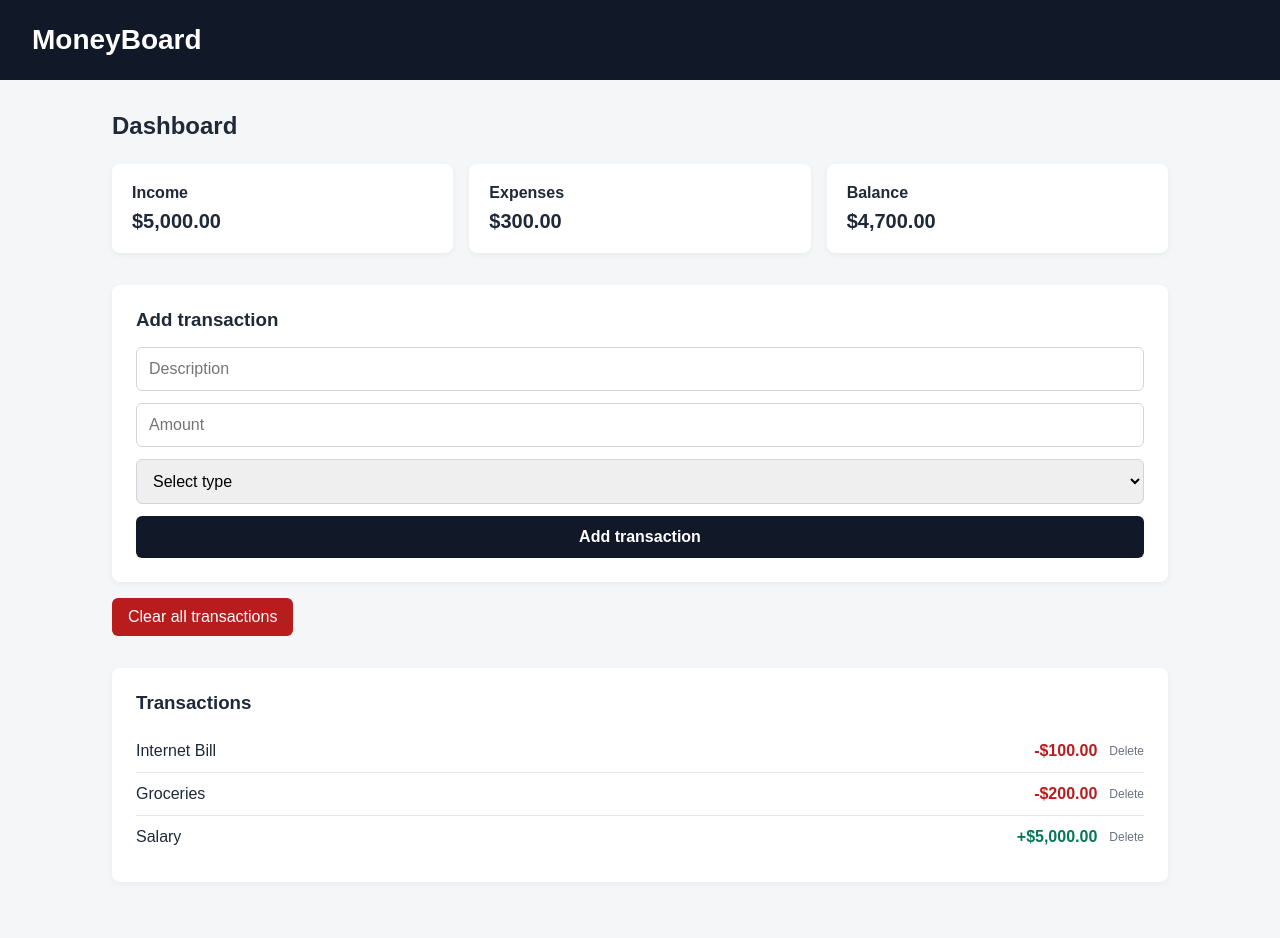
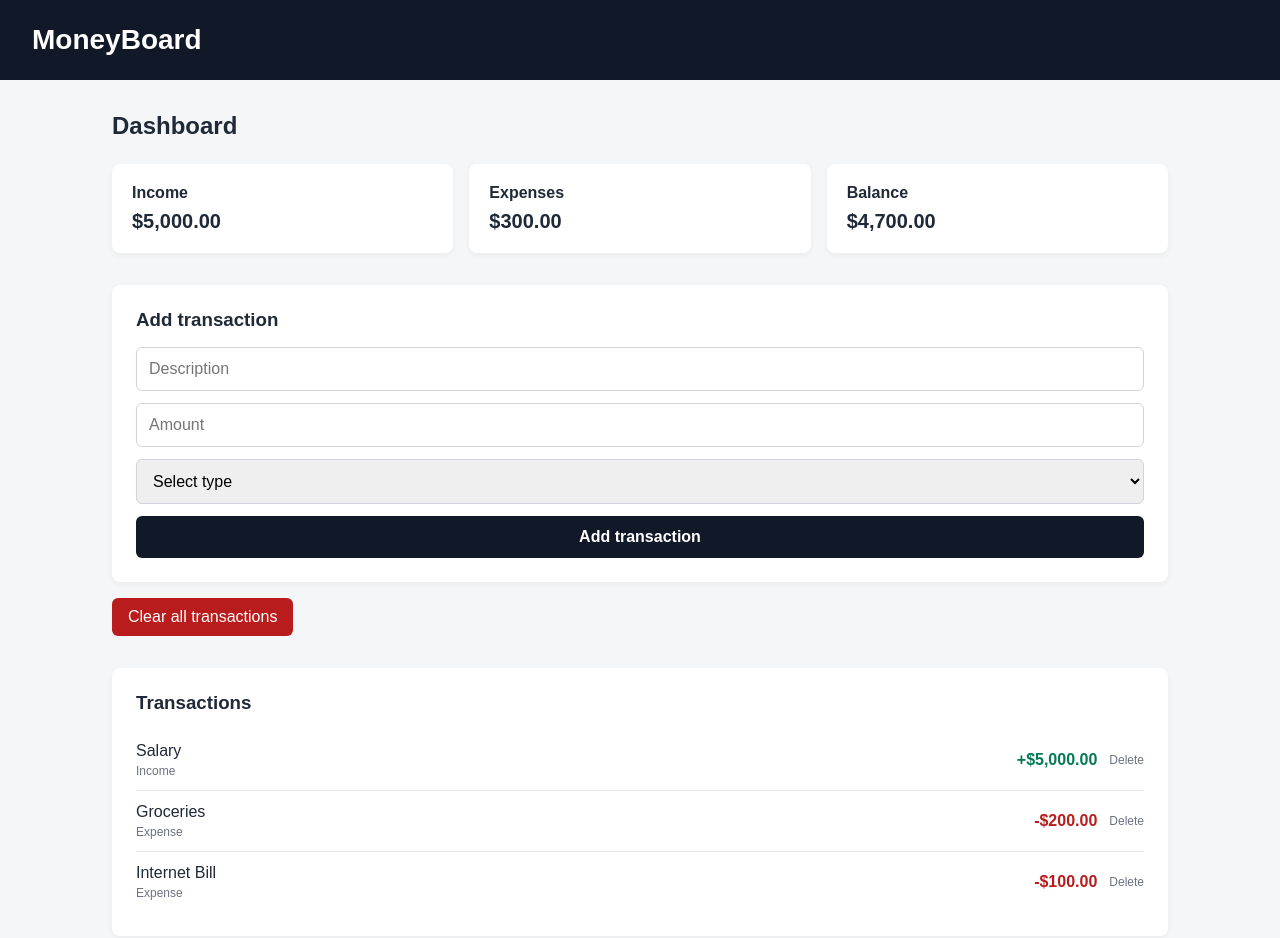
Before and after one commit to CaceresEly/MoneyBoard, a React (Vite) app: page / in a window 1280 px wide. Shown: the top 938 px of the page. Before the commit the page ends 914 px from the top, so only its background shows below. Built offline with nearby package versions, Linux system fonts and the light colour scheme.

Commit message:
style: add transaction type label

```diff
--- a/src/components/TransactionList.jsx
+++ b/src/components/TransactionList.jsx
@@ -1,22 +1,25 @@
 function TransactionList({ transactions, onDeleteTransaction }) {
-  const sortedTransactions = [...transactions].reverse()
-
   return (
     <section className="transactions-section">
       <h3>Transactions</h3>
 
-      {sortedTransactions.length === 0 && (
+      {transactions.length === 0 && (
         <p className="empty-state">No transactions registered yet.</p>
       )}
 
-      {sortedTransactions.length > 0 && (
+      {transactions.length > 0 && (
         <ul className="transaction-list">
-          {sortedTransactions.map((transaction) => {
+          {transactions.map((transaction) => {
             const isExpense = transaction.type === 'expense'
 
             return (
               <li className="transaction-item" key={transaction.id}>
-                <span>{transaction.description}</span>
+                <div>
+                  <span>{transaction.description}</span>
+                  <small className="transaction-type">
+                    {transaction.type}
+                  </small>
+                </div>
 
                 <div className="transaction-actions">
                   <strong className={isExpense ? 'expense' : 'income'}>
--- a/src/index.css
+++ b/src/index.css
@@ -167,3 +167,11 @@ textarea {
 .clear-button:hover {
   background-color: #991b1b;
 }
+
+.transaction-type {
+  display: block;
+  margin-top: 4px;
+  color: #6b7280;
+  font-size: 12px;
+  text-transform: capitalize;
+}
```
